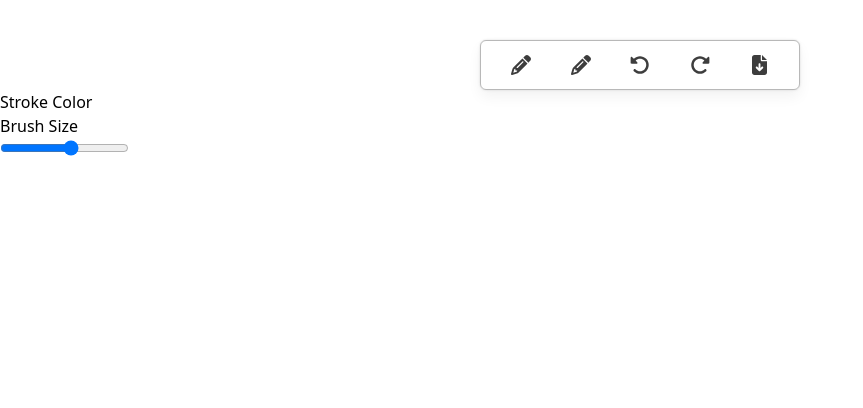
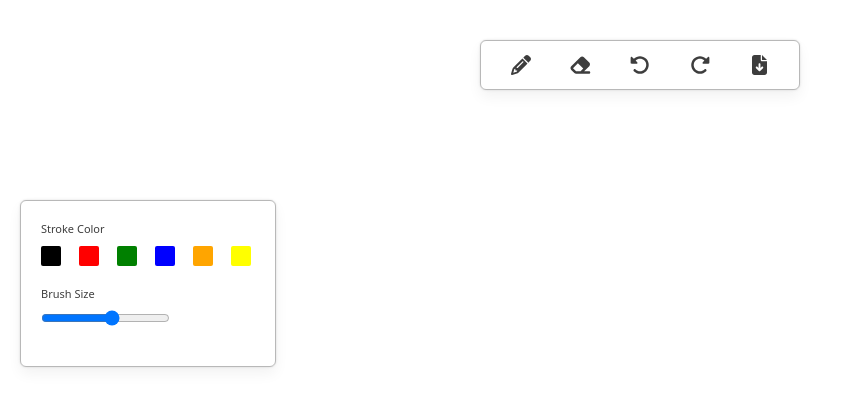
Before and after one commit to Shahriyar001/skatch-book, a Next.js app: page / in a window 1280 px wide. Shown: the top 408 px of the page, without its empty margins (0-863 px from the left). Built offline with nearby package versions, Linux system fonts and the light colour scheme.

Commit message:
modified toolbar

```diff
--- a/package.json
+++ b/package.json
@@ -13,6 +13,7 @@
     "@fortawesome/free-solid-svg-icons": "^6.7.1",
     "@fortawesome/react-fontawesome": "^0.2.2",
     "@reduxjs/toolkit": "^2.4.0",
+    "autoprefixer": "^10.4.20",
     "classnames": "^2.5.1",
     "next": "15.0.3",
     "react": "19.0.0-rc-66855b96-20241106",
--- a/src/components/Menu/index.js
+++ b/src/components/Menu/index.js
@@ -1,4 +1,5 @@
 import {
+  faEraser,
   faFileArrowDown,
   faPencil,
   faRotateLeft,
@@ -14,7 +15,7 @@ const Menu = () => {
         <FontAwesomeIcon icon={faPencil} className={styles.icon} />
       </div>
       <div className={styles.iconWrapper}>
-        <FontAwesomeIcon icon={faPencil} className={styles.icon} />
+        <FontAwesomeIcon icon={faEraser} className={styles.icon} />
       </div>
       <div className={styles.iconWrapper}>
         <FontAwesomeIcon icon={faRotateLeft} className={styles.icon} />
--- a/src/components/Toolbox/index.module.css
+++ b/src/components/Toolbox/index.module.css
@@ -0,0 +1,22 @@
+.toolboxContainer {
+  @apply p-5 absolute top-1/4 left-5 w-64 rounded-md;
+  box-shadow: theme("colors.shadow1");
+  border: 1px solid theme("colors.border1");
+  background-color: theme("colors.background1");
+
+  .toolItem {
+    @apply mb-5;
+
+    .toolText {
+      font-size: 11px;
+      color: theme("colors.text1");
+    }
+
+    .itemContainer {
+      @apply flex justify-between mt-2;
+      .colorBox {
+        @apply h-5 w-5 mr-1 rounded-sm cursor-pointer;
+      }
+    }
+  }
+}
```
Also changed, not shown: 1 other file (tests, documents, lock files or other folders).
